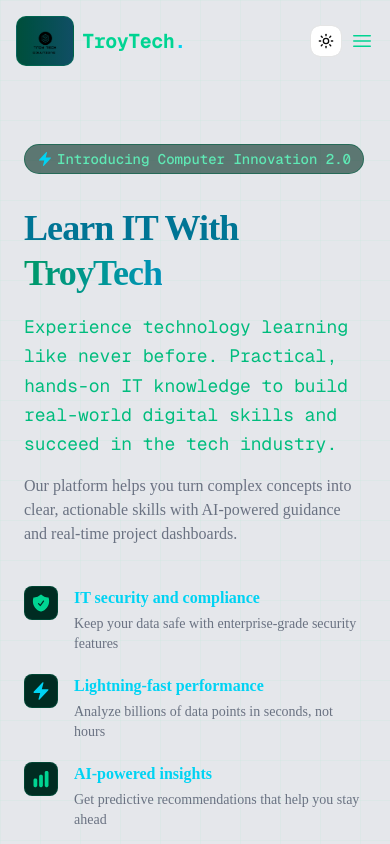
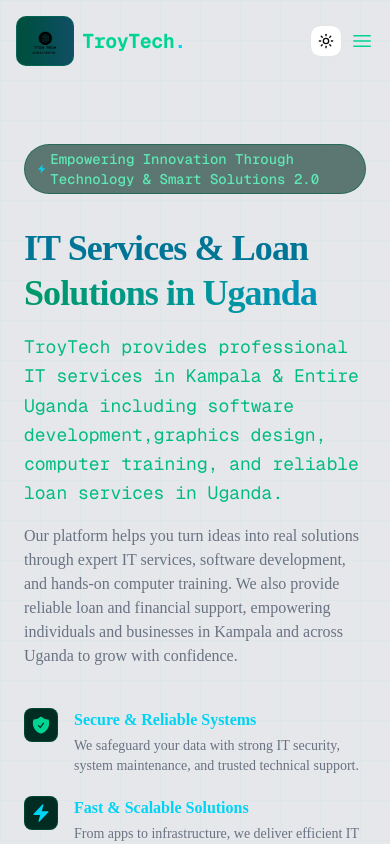
Before and after one commit to ikoditbenjamin/sings, a Next.js app: page / in a window 390 px wide. Shown: the top 844 px of the page. Built offline with nearby package versions, Linux system fonts and the light colour scheme.

Commit message:
servicessection

```diff
--- a/components/Innovation.tsx
+++ b/components/Innovation.tsx
@@ -17,7 +17,7 @@
               <div className="inline-flex items-center px-3 py-1 text-sm font-mono font-medium text-emerald-300 bg-emerald-950/60 border border-emerald-800/60 rounded-full mb-8 self-start">
                 <BoltIcon className="w-4 h-4 mr-1 text-cyan-400" />
                 {/* BUG FIX: fixed typo "Innovatioin" → "Innovation" */}
-                Introducing Computer Innovation 2.0
+                Empowering Innovation Through Technology & Smart Solutions 2.0
               </div>
 
               {/*
@@ -26,22 +26,18 @@
                 it very small. Corrected to use text-lg for the subtitle span.
               */}
               <h1 className="text-4xl sm:text-5xl lg:text-6xl font-bold text-cyan-700 tracking-tight leading-tight">
-                Learn IT With{" "}
+               IT Services & Loan {" "}
                 <span className="text-transparent bg-clip-text bg-gradient-to-r from-emerald-600 to-cyan-600">
-                  TroyTech
+                  Solutions in Uganda
                 </span>
               </h1>
 
               <p className="mt-4 text-lg text-emerald-500/100 font-mono max-w-lg leading-relaxed">
-                Experience technology learning like never before. Practical,
-                hands-on IT knowledge to build real-world digital skills and
-                succeed in the tech industry.
+                TroyTech provides professional IT services in Kampala & Entire Uganda including software development,graphics design, computer training, and reliable loan services in Uganda.
               </p>
 
               <p className="mt-4 text-base text-gray-500 max-w-lg">
-                Our platform helps you turn complex concepts into clear,
-                actionable skills with AI-powered guidance and real-time
-                project dashboards.
+                Our platform helps you turn ideas into real solutions through expert IT services, software development, and hands-on computer training. We also provide reliable loan and financial support, empowering individuals and businesses in Kampala and across Uganda to grow with confidence.
               </p>
 
               <div className="mt-10 space-y-5">
@@ -51,10 +47,10 @@
                   </div>
                   <div className="ml-4">
                     <h3 className="text-base font-semibold text-cyan-400">
-                      IT security and compliance
+                     Secure & Reliable Systems
                     </h3>
                     <p className="mt-1 text-sm text-gray-500">
-                      Keep your data safe with enterprise-grade security features
+                      We safeguard your data with strong IT security, system maintenance, and trusted technical support.
                     </p>
                   </div>
                 </div>
@@ -65,10 +61,10 @@
                   </div>
                   <div className="ml-4">
                     <h3 className="text-base font-semibold text-cyan-400">
-                      Lightning-fast performance
+                      Fast & Scalable Solutions
                     </h3>
                     <p className="mt-1 text-sm text-gray-500">
-                      Analyze billions of data points in seconds, not hours
+                      From apps to infrastructure, we deliver efficient IT solutions that grow with your needs.
                     </p>
                   </div>
                 </div>
@@ -79,10 +75,10 @@
                   </div>
                   <div className="ml-4">
                     <h3 className="text-base font-semibold text-cyan-400">
-                      AI-powered insights
+                     Growth-Driven Support
                     </h3>
                     <p className="mt-1 text-sm text-gray-500">
-                      Get predictive recommendations that help you stay ahead
+                      We combine IT expertise, training, and financial services to help your business succeed.
                     </p>
                   </div>
                 </div>
--- a/components/service.tsx
+++ b/components/service.tsx
@@ -1,146 +1,63 @@
-import Image from "next/image";
-import Link from "next/link";
-
+export default function ServicesSection() {
   const services = [
     {
-    id: "service-01",
-    title: "Website Design",
-    description:
-      "Modern and responsive website design solutions tailored to help businesses build a strong online presence.",
-    image: "/services/web-design.jpg",
+      title: "IT Security & System Management",
+      desc: "Protect your systems with secure networks, data protection, and reliable IT support.",
     },
     {
-    id: "service-02",
-    title: "Online Applications",
-    description:
-      "Development of secure and scalable online applications that improve business operations and digital services.",
-    image: "/services/web-app.jpg",
+      title: "Software & App Development",
+      desc: "We build modern websites and applications tailored to your business needs.",
     },
     {
-    id: "service-03",
-    title: "Graphic Design",
-    description:
-      "Creative graphic design services including branding, logos, marketing materials, and visual content.",
-    image: "/services/graphic-design.jpg",
+      title: "Graphics & Digital Design",
+      desc: "Create powerful brand identities with professional graphic design solutions.",
     },
     {
-    id: "service-04",
-    title: "Printing Solutions",
-    description:
-      "Professional printing services for marketing materials, business branding, and promotional products.",
-    image: "/services/printing.jpg",
+      title: "Computer Training",
+      desc: "Gain practical digital skills through hands-on training programs.",
     },
     {
-    id: "service-05",
       title: "IT Consultancy",
-    description:
-      "Expert IT consultancy services helping organizations adopt the right technology solutions for growth.",
-    image: "/services/consultancy.jpg",
+      desc: "Get expert advice to improve your systems, operations, and digital strategy.",
     },
     {
-    id: "service-06",
-    title: "SEO Optimization",
-    description:
-      "Search engine optimization services designed to improve website visibility and ranking on search engines.",
-    image: "/services/seo.jpg",
+      title: "Loan & Financial Services",
+      desc: "Access flexible and reliable financial support to grow your business.",
     },
   ];
 
-export default function ServicesPage() {
   return (
-    <main className="bg-gray-50 min-h-screen">
+    <section className="py-20 bg-gray-100 dark:bg-gray-950">
+      <div className="max-w-7xl mx-auto px-4">
 
-      {/* HERO */}
-      <section className="bg-white py-20">
-        <div className="max-w-7xl mx-auto px-6 text-center">
+        {/* Heading */}
+        <div className="text-center mb-12">
+          <h2 className="text-3xl font-bold text-gray-900 dark:text-white">
+            Our Services
+          </h2>
+          <p className="text-gray-500 mt-2 max-w-2xl mx-auto">
+            We provide reliable IT solutions, training, and financial services to help individuals and businesses grow in Kampala and across Uganda.
+          </p>
+        </div>
 
-          <h1 className="text-4xl md:text-5xl font-bold text-gray-900">
-            Our Services
-          </h1>
-
-          <p className="mt-4 text-gray-600 max-w-2xl mx-auto">
-            We provide a wide range of digital solutions including
-            website development, online applications, design services,
-            and technology consultancy.
+        {/* Grid */}
+        <div className="grid gap-6 sm:grid-cols-2 lg:grid-cols-3">
+          {services.map((service, index) => (
+            <div
+              key={index}
+              className="p-6 rounded-2xl bg-white dark:bg-gray-900 shadow hover:shadow-lg transition"
+            >
+              <h3 className="text-lg font-semibold text-gray-900 dark:text-white">
+                {service.title}
+              </h3>
+              <p className="mt-2 text-gray-500 text-sm">
+                {service.desc}
               </p>
+            </div>
+          ))}
+        </div>
 
       </div>
     </section>
-
-      {/* SERVICES GRID */}
-      <section className="max-w-7xl mx-auto px-6 py-16">
-
-        <div className="grid gap-8 sm:grid-cols-2 lg:grid-cols-3">
-
-          {services.map((service) => (
-            <div
-              key={service.id}
-              id={service.id}
-              className="bg-white rounded-xl shadow-sm hover:shadow-md transition overflow-hidden"
-            >
-
-              {/* IMAGE */}
-              <div className="relative h-52">
-                <Image
-                  src={service.image}
-                  alt={service.title}
-                  fill
-                  className="object-cover"
-                />
-              </div>
-
-              {/* CONTENT */}
-              <div className="p-6">
-
-                <h3 className="text-xl font-semibold text-gray-900">
-                  {service.title}
-                </h3>
-
-                <p className="text-gray-600 mt-3 text-sm">
-                  {service.description}
-                </p>
-
-                <Link
-                  href="#"
-                  className="inline-block mt-5 text-blue-600 text-sm font-medium hover:underline"
-                >
-                  Learn More →
-                </Link>
-
-              </div>
-
-            </div>
-          ))}
-
-        </div>
-
-      </section>
-
-      {/* CTA SECTION */}
-      <section className="bg-blue-600 py-16">
-
-        <div className="max-w-5xl mx-auto px-6 text-center text-white">
-
-          <h2 className="text-3xl md:text-4xl font-bold">
-            Need a Custom Service?
-          </h2>
-
-          <p className="mt-4 opacity-90">
-            Contact us today to discuss your project and discover how
-            our services can help your business grow.
-          </p>
-
-          <Link
-            href="/contact"
-            className="inline-block mt-6 bg-white text-blue-600 px-6 py-3 rounded-lg font-semibold hover:bg-gray-100 transition"
-          >
-            Get in Touch
-          </Link>
-
-        </div>
-
-      </section>
-
-    </main>
   );
 }
```
Lines whose indentation alone changed are shown as unchanged.
